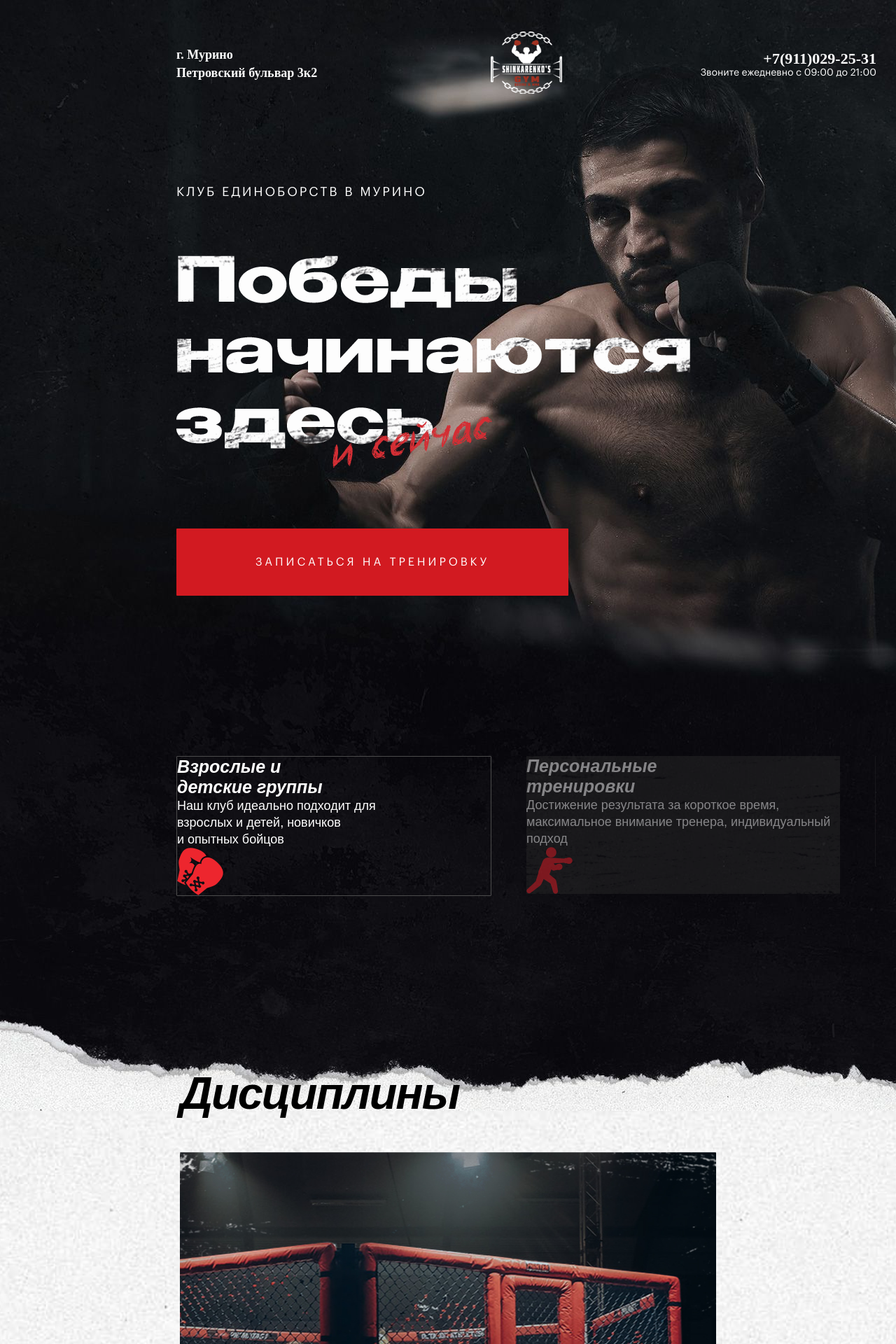
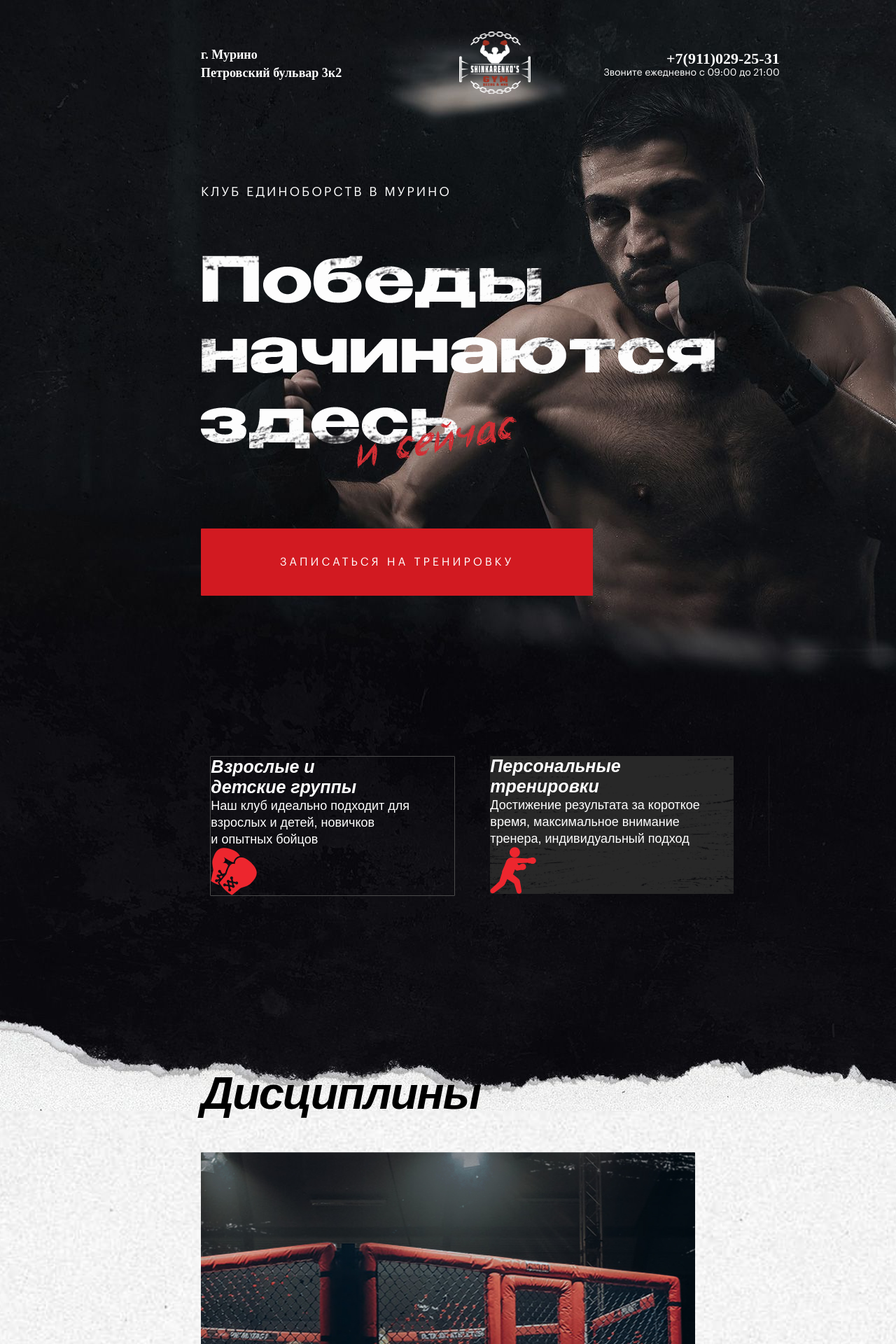
Before and after one commit to m1raclee4u/m1raclee4u.github.io, a PHP site: page / in a window 1280 px wide. Shown: the top 1920 px of the page at 70% size. Run offline with PHP 8.4, Linux system fonts and the light colour scheme; some web fonts are replaced.

Commit message:
Add files via upload

```diff
--- a/css/footer.css
+++ b/css/footer.css
@@ -85,6 +85,7 @@ h4{
 @media (min-width: 766px) and (max-width:1365px)  {
 
     .container-footer{
+        padding: 0 10px;
         height: 2000px;
         background-image: none;
         background-color: #050505;
@@ -101,7 +102,7 @@ h4{
         grid-template-rows: 0.3fr 1.2fr 1fr 1fr;
         grid-template-columns: 1fr;
         align-items: center;
-        width: 766px;
+        width: 706px;
         margin: 0 auto;
         grid-template-areas:
         "title-name"
@@ -121,7 +122,7 @@ h4{
         grid-area: f_email;
         /* background-color: #f2f2f2; */
         padding-left: 0;
-        width: 766px;
+        width: 676px;
     }
     .footer-title {
         align-self: center;
--- a/css/header.css
+++ b/css/header.css
@@ -259,12 +259,30 @@
     justify-self: end;
     grid-area: header-contacts;
 }
+.slider{
+    width: 0px;
+    display: none;
+}
+.header-box1{
+    display: none;
+}
+.header-box22{
+    display: none;
+}
+.header-box33{
+    display: none;
+}
 @media (min-width: 766px) and (max-width:1365px)  {
+    .slider {
+        width: 800px;
+        margin: 0 auto;
+    }
     .container {
+        padding: 0 10px;
         overflow-x: hidden
     }
     .header {
-      width: 776px;
+      width: 706px;
       grid-template-rows: 1.2fr 1.2fr 2fr 1.2fr 4fr;
       grid-template-columns: 1fr 1fr 1fr;
       grid-template-areas:
--- a/css/main.css
+++ b/css/main.css
@@ -140,6 +140,7 @@
 
 @media (min-width: 766px) and (max-width:1365px)  {
     .container-main{
+        padding: 0 10px;
         width: 100%;
         height: 2500px;
         background-image: url(../img/main/back.jpg);
@@ -182,7 +183,7 @@
         grid-template-columns: 1fr;
         grid-gap: 50px;
         align-items: center;
-        width: 766px;
+        width: 706px;
         margin: 0 auto;
         grid-template-areas:
         "main-choise"
--- a/css/masters.css
+++ b/css/masters.css
@@ -136,13 +136,15 @@
     margin-left: -20px;
 }
 @media (min-width: 766px) and (max-width:1365px)  {
-
+    .container-masters{
+        padding: 0 10px;
+    }
     .masters{
         display: grid;
         grid-template-rows: 0.1fr 1fr 1fr;
         grid-template-columns: 1fr;
         align-items: center;
-        width: 766px;
+        width: 706px;
         margin: 0 auto;
         grid-template-areas:
         "masters-box"
--- a/css/price.css
+++ b/css/price.css
@@ -248,13 +248,15 @@
 }
 
 @media (min-width: 766px) and (max-width:1365px)  {
-
+    .container-price{
+        padding: 0 10px;
+    }
     .price{
         display: grid;
         grid-template-rows: 0.1fr 1fr 1fr;
         grid-template-columns: 1fr;
         align-items: center;
-        width: 766px;
+        width: 706px;
         margin: 0 auto;
         grid-template-areas:
         "price-box"
--- a/css/style.css
+++ b/css/style.css
@@ -24,7 +24,7 @@
 }
 
 .slick-active {
-  opacity: .5;
+  opacity: 1;
 }
 
 .slick-current {
--- a/index.html
+++ b/index.html
@@ -77,7 +77,7 @@
                 <div>
 
                 </div>
-              </div>
+            </div>
         </header>
 
     </div>
@@ -176,7 +176,7 @@
         <footer class="footer">
             <h1 class="footer-title">Как нас найти?</h1>
             <div class="map" style="position:relative;overflow:hidden;"><a href="https://yandex.ru/maps/118936/murino/?utm_medium=mapframe&utm_source=maps" style="color:#eee;font-size:12px;position:absolute;top:0px;">Мурино</a><a href="https://yandex.ru/maps/118936/murino/house/petrovskiy_bulvar_3k2/Z0kYcgRoS0ACQFhqfXx0dXRrYg==/?from=mapsapi&ll=30.438923%2C60.054454&utm_campaign=b2bpromo&utm_medium=mapframe&utm_source=maps&z=17.06" style="color:#eee;font-size:12px;position:absolute;top:14px;">Петровский бульвар, 3к2 — Яндекс.Карты</a><iframe src="https://yandex.ru/map-widget/v1/-/CCUUVCcFsD" width="700" height="600" frameborder="1" allowfullscreen="true" style="position:relative;"></iframe></div>
-            <div class="map-m" style="position:relative;overflow:hidden;"><a href="https://yandex.ru/maps/118936/murino/?utm_medium=mapframe&utm_source=maps" style="color:#eee;font-size:12px;position:absolute;top:0px;">Мурино</a><a href="https://yandex.ru/maps/118936/murino/house/petrovskiy_bulvar_3k2/Z0kYcgRoS0ACQFhqfXx0dXRrYg==/?from=mapsapi&ll=30.438923%2C60.054454&utm_campaign=b2bpromo&utm_medium=mapframe&utm_source=maps&z=17.06" style="color:#eee;font-size:12px;position:absolute;top:14px;">Петровский бульвар, 3к2 — Яндекс.Карты</a><iframe src="https://yandex.ru/map-widget/v1/-/CCUUVCcFsD" width="766" height="604" frameborder="1" allowfullscreen="true" style="position:relative;"></iframe></div>
+            <div class="map-m" style="position:relative;overflow:hidden;"><a href="https://yandex.ru/maps/118936/murino/?utm_medium=mapframe&utm_source=maps" style="color:#eee;font-size:12px;position:absolute;top:0px;">Мурино</a><a href="https://yandex.ru/maps/118936/murino/house/petrovskiy_bulvar_3k2/Z0kYcgRoS0ACQFhqfXx0dXRrYg==/?from=mapsapi&ll=30.438923%2C60.054454&utm_campaign=b2bpromo&utm_medium=mapframe&utm_source=maps&z=17.06" style="color:#eee;font-size:12px;position:absolute;top:14px;">Петровский бульвар, 3к2 — Яндекс.Карты</a><iframe src="https://yandex.ru/map-widget/v1/-/CCUUVCcFsD" width="696" height="604" frameborder="1" allowfullscreen="true" style="position:relative;"></iframe></div>
             <div class="footer-aside">
                 <div class="aside-form" id="end">
                     <form action="/action_page.php">
```
